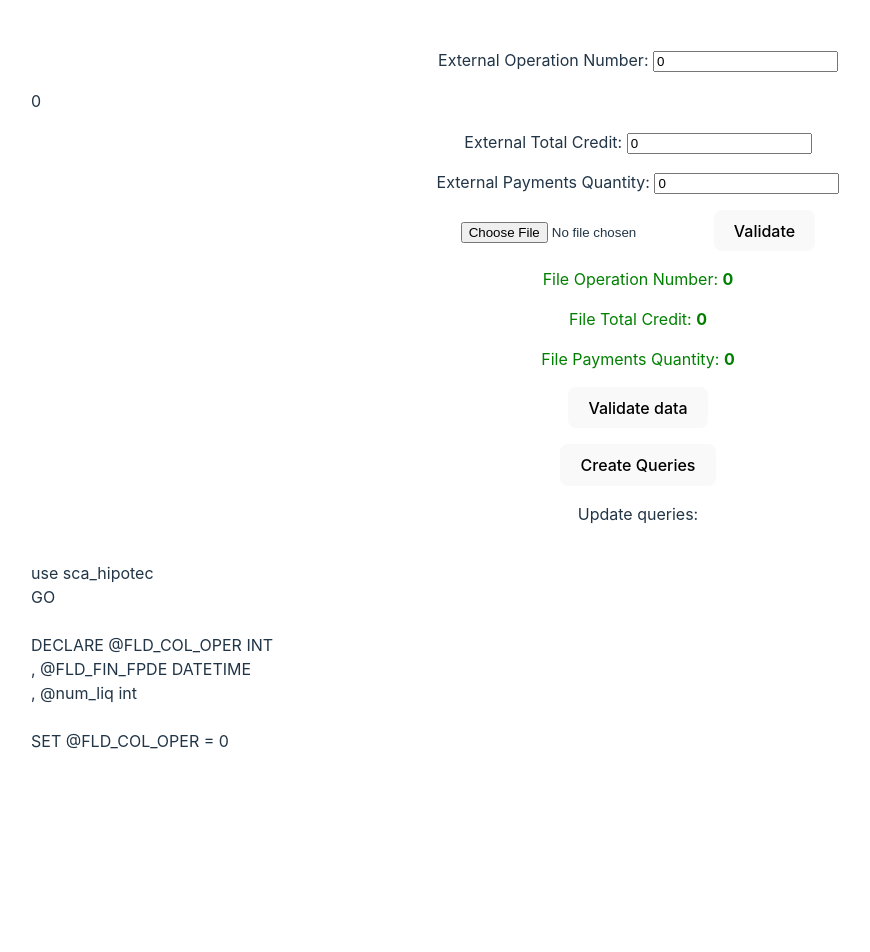
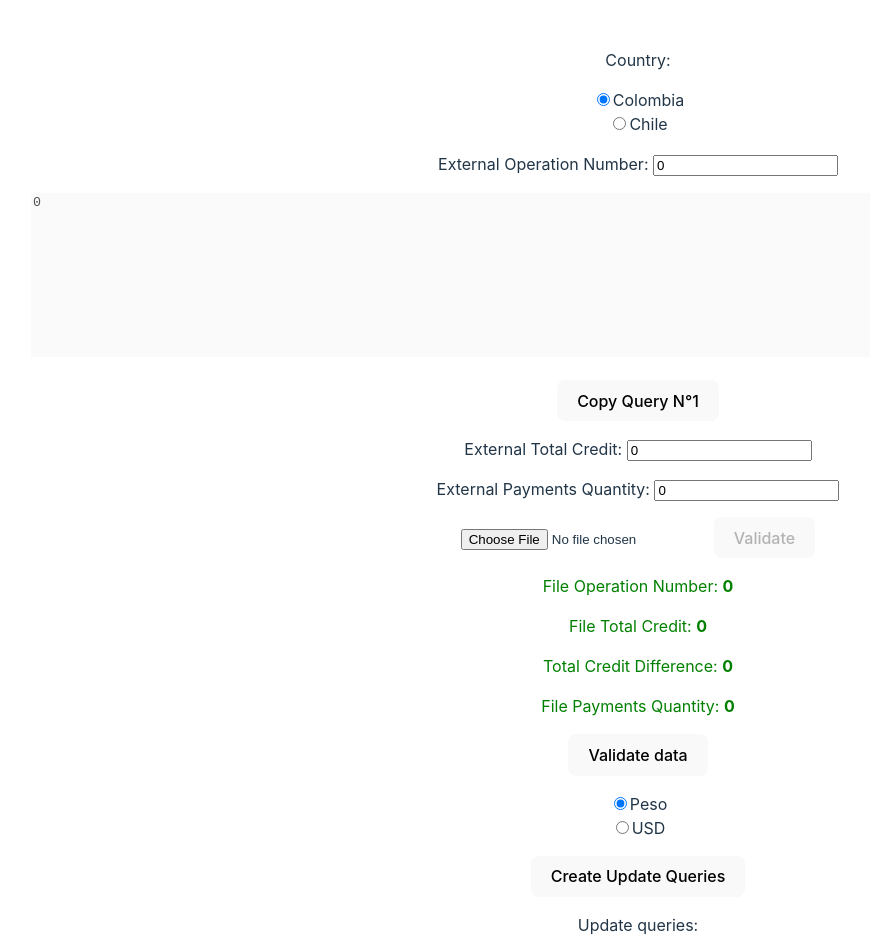
Before and after one commit to jokinz/maaq-payment-plan-analyzer, a React (Vite) app: page / in a window 1280 px wide. Shown: the top 952 px of the page, without its empty margins (2-872 px from the left). Before the commit the page ends 850 px from the top, so only its background shows below. Built offline with nearby package versions, Linux system fonts and the light colour scheme.

Commit message:
Update App.tsx

```diff
--- a/src/App.tsx
+++ b/src/App.tsx
@@ -4,12 +4,16 @@ import './App.css'
 import * as XLSX from 'xlsx'
 
 function App() {
+  const [country, setCountry] = useState('colombia')
+  const [currency, setCurrency] = useState('peso')
+
   const sheetName: string = 'WEBPCF'
-  const cellOperationNumber: string = 'C4'
-  const cellTotalCredit: string = 'H8'
+  const cellOperationNumber: string = country === 'colombia' ? 'C4' : 'C1'
+  const cellTotalCredit: string = country === 'colombia' ? 'H8' : 'H5'
   const paymentNumberColumn = 'B'
 
-  const targetDatabase = 'BT_SFCO'
+  // TODO: check if SFL is correct
+  const targetDatabase = country === 'colombia' ? 'BT_SFCO' : 'SFL'
 
   const [file, setFile] = useState<FileList | null>()
 
@@ -23,7 +27,67 @@ function App() {
   const [fileTotalCredit, setFileTotalCredit] = useState<number>(0)
   const [filePaymentsQuantity, setFilePaymentsQuantity] = useState<number>(0)
 
-  const [updateQuery, setUpdateQuery] = useState<string>('')
+  const query1 = `use ${targetDatabase}
+  GO
+
+  SELECT SUM(FLD_COL_AMOR), NUM_CUOTAS = COUNT(1) FROM
+  SCA_HIPOTEC..COL
+  WHERE FLD_COL_OPER = ${externalOperationNumber}
+
+  SELECT * FROM SCA_ADMINI..TCO WHERE FLD_TCO_OPER =
+  ${externalOperationNumber}`
+  const [query2, setQuery2] = useState('')
+  const query3 = `use sca_hipotec
+  GO
+
+  DECLARE @FLD_COL_OPER	INT
+  ,		@FLD_FIN_FPDE	DATETIME
+  ,		@num_liq		int
+
+        SET @FLD_COL_OPER = ${externalOperationNumber}
+
+
+        SELECT @FLD_FIN_FPDE = FLD_FIN_FPDE FROM SCA_HIPOTEC..FIN WHERE FLD_FIN_OPER = @FLD_COL_OPER
+
+        EXEC SCA_HIPOTEC..SVC_PRO_CONT2 @FLD_COL_OPER, 0, 0, '1', @FLD_FIN_FPDE, '', '', @num_liq Output
+
+  UPDATE	SCA_HIPOTEC..SOL
+    SET	FLD_SOL_ESOL	= '3',
+      FLD_SOL_RES		= '3'
+  WHERE	FLD_SOL_OPER	= @FLD_COL_OPER
+
+  UPDATE SCA_HIPOTEC..FIN
+    SET FLD_FIN_EST = '3'
+  WHERE FLD_FIN_OPER = @FLD_COL_OPER
+
+  UPDATE SCA_HIPOTEC..TRC
+  SET FLD_TRC_FPRO = '19900101'
+  WHERE FLD_TRC_OPER = @FLD_COL_OPER AND
+      FLD_TRC_NLIQ != @NUM_LIQ AND
+      FLD_TRC_FPRO = 0 AND
+      FLD_TRC_ASN IN ('SCA1','SCA26' /*OTORGAMIENTOS*/,'SCA5'/*REVERSA OTORGAMIENTO*/,'SCA33'/*OTORGAMIENTO DE RECUPERO*/)
+
+
+
+  /*RESPALDA DATOS DE TABLA FIN Y COL EN BASE DE DATOS HISTORICO*/
+  INSERT INTO SCA_HISTORICO..THIS_FIN
+  (THIS_FIN_OPER, THIS_FIN_MOS, THIS_FIN_FOTO, THIS_FIN_FPDE, THIS_FIN_PLA, THIS_FIN_GNOT, THIS_FIN_MOT, THIS_FIN_INST, THIS_FIN_ICAP, THIS_FIN_MIMP, THIS_FIN_NLIQ)
+  SELECT FLD_FIN_OPER, FLD_FIN_MOS, FLD_FIN_FOTO, FLD_FIN_FPDE, FLD_FIN_PLA, FLD_FIN_GNOT, FLD_FIN_MOT, FLD_FIN_INST, FLD_FIN_ICAP, FLD_FIN_MIMP, @num_liq
+  FROM SCA_HIPOTEC..FIN
+  WHERE FLD_FIN_OPER=@FLD_COL_OPER
+
+  INSERT INTO SCA_HISTORICO..THIS_COL
+  (THIS_COL_OPER, THIS_COL_FVEN, THIS_COL_AMOR, THIS_COL_NCU, THIS_COL_INT, THIS_COL_CUO, THIS_COL_ECLP, THIS_COL_NDOC, THIS_COL_SEGU, THIS_COL_NLIQ)
+  SELECT FLD_COL_OPER, FLD_COL_FVEN, FLD_COL_AMOR, FLD_COL_NCU, FLD_COL_INT, FLD_COL_CUO , FLD_COL_ECLP, FLD_COL_NDOC, FLD_COL_SEGU, @num_liq
+  FROM SCA_HIPOTEC..COL
+  WHERE FLD_COL_OPER=@FLD_COL_OPER
+
+
+
+  --- PARA LOS CASOS DE CUOTAS QUE ENTRAN VENCIDAS
+  UPDATE SCA_ADMINI..TCO
+  SET FLD_TCO_FPDI = (SELECT MIN(FLD_COL_FVEN) FROM SCA_HIPOTEC..COL WHERE FLD_COL_OPER = @FLD_COL_OPER )
+  WHERE FLD_TCO_OPER = @FLD_COL_OPER`
 
   function readCellValue(
     file: File,
@@ -191,7 +255,7 @@ function App() {
                   siguienteFechVenc - fechVenc < 28 ||
                   siguienteFechVenc - fechVenc > 31
                 ) {
-                  console.error(`Error de validación en cuota N°: ${numCuota}` )
+                  alert(`Error de validación en cuota N°: ${numCuota}`)
                 }
                 // console.log([
                 //   seguros + intereses + amortizacion - cuota,
@@ -225,7 +289,7 @@ function App() {
     file: File,
     sheetName: string,
     columnName: string
-  ): Promise<any> {
+  ): Promise<string> {
     return new Promise((resolve, reject) => {
       const reader = new FileReader()
 
@@ -241,7 +305,6 @@ function App() {
             const columnRange = XLSX.utils.decode_range(sheet['!ref'] as string)
             const colIndex = XLSX.utils.decode_col(columnName)
 
-            let lastCellValue
             let concatenatedQueries = `use ${targetDatabase}
             GO \n`
 
@@ -317,10 +380,9 @@ function App() {
                 const query = createUpdateQueryLine(rowData)
                 concatenatedQueries += query + '\n'
               }
-              setUpdateQuery(concatenatedQueries)
             }
 
-            resolve(lastCellValue)
+            resolve(concatenatedQueries)
           } else {
             reject(new Error('Invalid file content type'))
           }
@@ -381,7 +443,30 @@ function App() {
 
   return (
     <>
-      <form action="">
+      <p>Country: </p>
+      <div>
+        <div>
+          <input
+            type="radio"
+            id="colombia"
+            value="colombia"
+            checked={country === 'colombia'}
+            onChange={() => setCountry('colombia')}
+          />
+          <label htmlFor="colombia">Colombia</label>
+        </div>
+
+        <div>
+          <input
+            type="radio"
+            id="chile"
+            value="chile"
+            checked={country === 'chile'}
+            onChange={() => setCountry('chile')}
+          />
+          <label htmlFor="chile">Chile</label>
+        </div>
+      </div>
       <p>
         External Operation Number:{' '}
         <input
@@ -393,23 +478,27 @@ function App() {
           }
         />
       </p>
-        <p
+      <textarea
+        disabled
+        value={externalOperationNumber && query1}
         style={{
+          width: '100%',
+          minHeight: '10rem',
+          resize: 'none',
           textAlign: 'left',
           whiteSpace: 'pre-line',
           border: '1px solid white',
         }}
+      ></textarea>
+      <p>
+        <button
+          onClick={(event) => {
+            event.preventDefault()
+            navigator.clipboard.writeText(query1)
+          }}
         >
-          {externalOperationNumber &&
-            `use ${targetDatabase}
-              GO
-
-              SELECT SUM(FLD_COL_AMOR), NUM_CUOTAS = COUNT(1) FROM
-              SCA_HIPOTEC..COL
-              WHERE FLD_COL_OPER = ${externalOperationNumber}
-
-              SELECT * FROM SCA_ADMINI..TCO WHERE FLD_TCO_OPER =
-              ${externalOperationNumber}`}
+          Copy Query N°1
+        </button>
       </p>
       <p>
         External Total Credit:{' '}
@@ -438,6 +527,12 @@ function App() {
         onChange={(event) => setFile(event.currentTarget.files)}
       />
       <button
+        disabled={
+          externalOperationNumber === 0 ||
+          externalPaymentsQuantity === 0 ||
+          externalTotalCredit === 0 ||
+          file === undefined
+        }
         onClick={(event) => {
           event.preventDefault()
           validate()
@@ -446,7 +541,6 @@ function App() {
         Validate
       </button>
 
-        <>
       <p
         style={
           fileOperationNumber === externalOperationNumber
@@ -458,12 +552,23 @@ function App() {
       </p>
       <p
         style={
-              fileTotalCredit - externalTotalCredit <= 100
+          fileTotalCredit - externalTotalCredit <= 100 &&
+          fileTotalCredit - externalTotalCredit >= -100
             ? { color: 'green' }
             : { color: 'red' }
         }
       >
         File Total Credit: <b>{fileTotalCredit}</b>
+      </p>
+      <p
+        style={
+          fileTotalCredit - externalTotalCredit <= 100 &&
+          fileTotalCredit - externalTotalCredit >= -100
+            ? { color: 'green' }
+            : { color: 'red' }
+        }
+      >
+        Total Credit Difference: <b>{fileTotalCredit - externalTotalCredit}</b>
       </p>
       <p
         style={
@@ -476,10 +581,16 @@ function App() {
       </p>
       <p>
         <button
+          disabled={
+            fileOperationNumber !== externalOperationNumber ||
+            fileTotalCredit - externalTotalCredit >= 100 ||
+            fileTotalCredit - externalTotalCredit <= -100 ||
+            filePaymentsQuantity !== externalPaymentsQuantity
+          }
           onClick={(event) => {
             event.preventDefault()
             try {
-                  file && validateData(file[0], 'WEBPCF', 'B')
+              file && validateData(file[0], sheetName, 'B')
             } catch (error) {
               console.error(error)
             }
@@ -488,31 +599,78 @@ function App() {
           Validate data
         </button>
       </p>
+      <div>
+        <div>
+          <input
+            type="radio"
+            id="peso"
+            value="peso"
+            checked={currency === 'peso'}
+            onChange={() => setCurrency('peso')}
+          />
+          <label htmlFor="peso">Peso</label>
+        </div>
+
+        <div>
+          <input
+            type="radio"
+            id="usd"
+            value="usd"
+            checked={currency === 'usd'}
+            onChange={() => setCurrency('usd')}
+          />
+          <label htmlFor="usd">USD</label>
+        </div>
+      </div>
       <p>
         <button
-              onClick={(event) => {
+          disabled={
+            fileOperationNumber !== externalOperationNumber ||
+            fileTotalCredit - externalTotalCredit >= 100 ||
+            fileTotalCredit - externalTotalCredit <= -100 ||
+            filePaymentsQuantity !== externalPaymentsQuantity
+          }
+          onClick={async (event) => {
             event.preventDefault()
             try {
-                  file && createUpdateQueries(file[0], 'WEBPCF', 'B')
+              if (file) {
+                const updateQueries = await createUpdateQueries(
+                  file[0],
+                  sheetName,
+                  'B'
+                )
+                setQuery2(updateQueries)
+              }
             } catch (error) {
               console.error(error)
             }
           }}
         >
-              Create Queries
+          Create Update Queries
         </button>
       </p>
       <p>Update queries:</p>
-          <p
+      <textarea
+        disabled
+        value={query2}
         style={{
+          width: '100%',
+          minHeight: '10rem',
+          resize: 'none',
           textAlign: 'left',
           whiteSpace: 'pre-line',
           border: '1px solid white',
-              maxHeight: '15rem',
-              overflowY: 'scroll',
+        }}
+      ></textarea>
+      <p>
+        <button
+          onClick={(event) => {
+            event.preventDefault()
+            navigator.clipboard.writeText(query2)
           }}
         >
-            {updateQuery}
+          Copy Query N°2
+        </button>
       </p>
       <p
         style={{
@@ -523,60 +681,18 @@ function App() {
           overflowY: 'scroll',
         }}
       >
-            {`use sca_hipotec
-              GO
-
-              DECLARE @FLD_COL_OPER	INT
-              ,		@FLD_FIN_FPDE	DATETIME
-              ,		@num_liq		int
-
-                    SET @FLD_COL_OPER = ${externalOperationNumber}
-
-
-                    SELECT @FLD_FIN_FPDE = FLD_FIN_FPDE FROM SCA_HIPOTEC..FIN WHERE FLD_FIN_OPER = @FLD_COL_OPER
-
-                    EXEC SCA_HIPOTEC..SVC_PRO_CONT2 @FLD_COL_OPER, 0, 0, '1', @FLD_FIN_FPDE, '', '', @num_liq Output
-
-              UPDATE	SCA_HIPOTEC..SOL
-                SET	FLD_SOL_ESOL	= '3',
-                  FLD_SOL_RES		= '3'
-              WHERE	FLD_SOL_OPER	= @FLD_COL_OPER
-
-              UPDATE SCA_HIPOTEC..FIN
-                SET FLD_FIN_EST = '3'
-              WHERE FLD_FIN_OPER = @FLD_COL_OPER
-
-              UPDATE SCA_HIPOTEC..TRC
-              SET FLD_TRC_FPRO = '19900101'
-              WHERE FLD_TRC_OPER = @FLD_COL_OPER AND
-                  FLD_TRC_NLIQ != @NUM_LIQ AND
-                  FLD_TRC_FPRO = 0 AND
-                  FLD_TRC_ASN IN ('SCA1','SCA26' /*OTORGAMIENTOS*/,'SCA5'/*REVERSA OTORGAMIENTO*/,'SCA33'/*OTORGAMIENTO DE RECUPERO*/)
-
-
-
-              /*RESPALDA DATOS DE TABLA FIN Y COL EN BASE DE DATOS HISTORICO*/
-              INSERT INTO SCA_HISTORICO..THIS_FIN
-              (THIS_FIN_OPER, THIS_FIN_MOS, THIS_FIN_FOTO, THIS_FIN_FPDE, THIS_FIN_PLA, THIS_FIN_GNOT, THIS_FIN_MOT, THIS_FIN_INST, THIS_FIN_ICAP, THIS_FIN_MIMP, THIS_FIN_NLIQ)
-              SELECT FLD_FIN_OPER, FLD_FIN_MOS, FLD_FIN_FOTO, FLD_FIN_FPDE, FLD_FIN_PLA, FLD_FIN_GNOT, FLD_FIN_MOT, FLD_FIN_INST, FLD_FIN_ICAP, FLD_FIN_MIMP, @num_liq
-              FROM SCA_HIPOTEC..FIN
-              WHERE FLD_FIN_OPER=@FLD_COL_OPER
-
-              INSERT INTO SCA_HISTORICO..THIS_COL
-              (THIS_COL_OPER, THIS_COL_FVEN, THIS_COL_AMOR, THIS_COL_NCU, THIS_COL_INT, THIS_COL_CUO, THIS_COL_ECLP, THIS_COL_NDOC, THIS_COL_SEGU, THIS_COL_NLIQ)
-              SELECT FLD_COL_OPER, FLD_COL_FVEN, FLD_COL_AMOR, FLD_COL_NCU, FLD_COL_INT, FLD_COL_CUO , FLD_COL_ECLP, FLD_COL_NDOC, FLD_COL_SEGU, @num_liq
-              FROM SCA_HIPOTEC..COL
-              WHERE FLD_COL_OPER=@FLD_COL_OPER
-
-
-
-              --- PARA LOS CASOS DE CUOTAS QUE ENTRAN VENCIDAS
-              UPDATE SCA_ADMINI..TCO
-              SET FLD_TCO_FPDI = (SELECT MIN(FLD_COL_FVEN) FROM SCA_HIPOTEC..COL WHERE FLD_COL_OPER = @FLD_COL_OPER )
-              WHERE FLD_TCO_OPER = @FLD_COL_OPER`}
+        {query3}
       </p>
-        </>
-      </form>
+      <p>
+        <button
+          onClick={(event) => {
+            event.preventDefault()
+            navigator.clipboard.writeText(query3)
+          }}
+        >
+          Copy Query N°3
+        </button>
+      </p>
     </>
   )
 }
```
Lines whose indentation alone changed are shown as unchanged.
